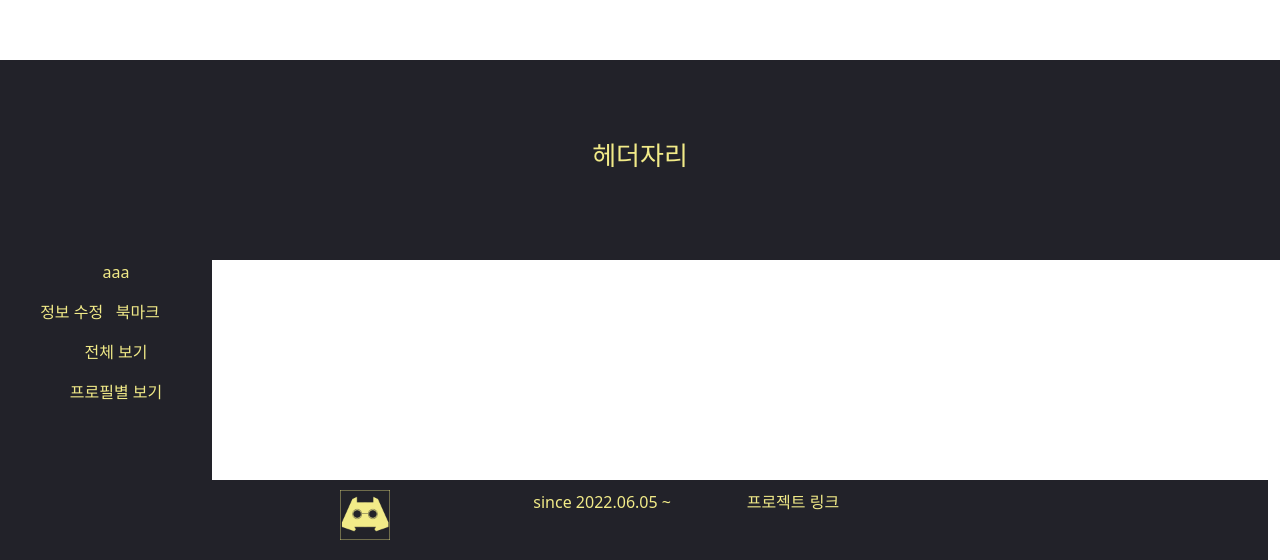
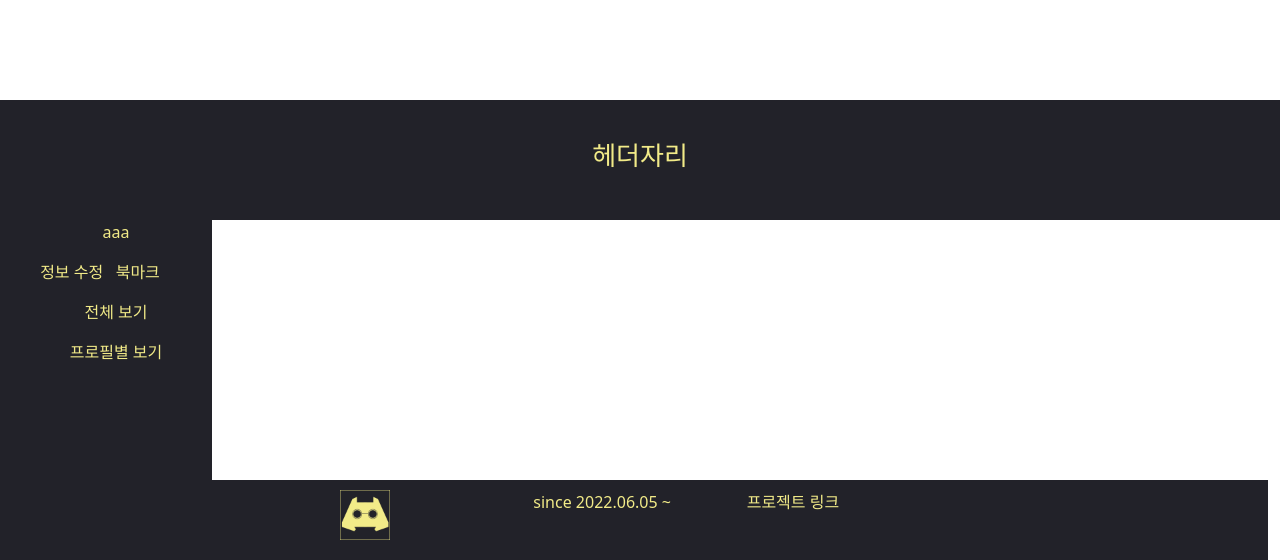
Before and after one commit to innjie/bookshelf, a React (Create React App) app in the folder front/: page / in a window 1280 px wide. Shown: the part 240-800 px from the top of the page. Built offline with nearby package versions, Linux system fonts and the light colour scheme; no server answers.

Commit message:
[update] header css

```diff
--- a/front/src/App.js
+++ b/front/src/App.js
@@ -22,7 +22,6 @@ function App() {
                 <Nav/>
                     <Footer/>
             </div>
-
         </div>
     );
 }
--- a/front/src/statics/Header.css
+++ b/front/src/statics/Header.css
@@ -1,6 +1,6 @@
 .App-header {
     background-color : #222229;
-    height: 200px;
+    height: 120px;
     position: relative;
     padding-bottom: 10px;
 }
```
